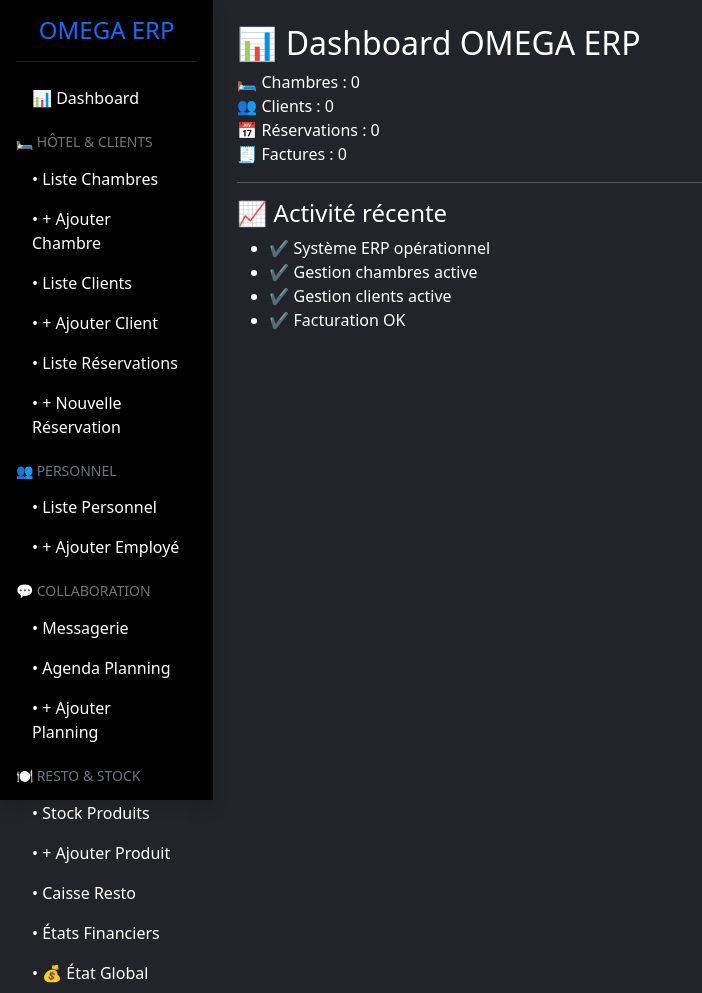
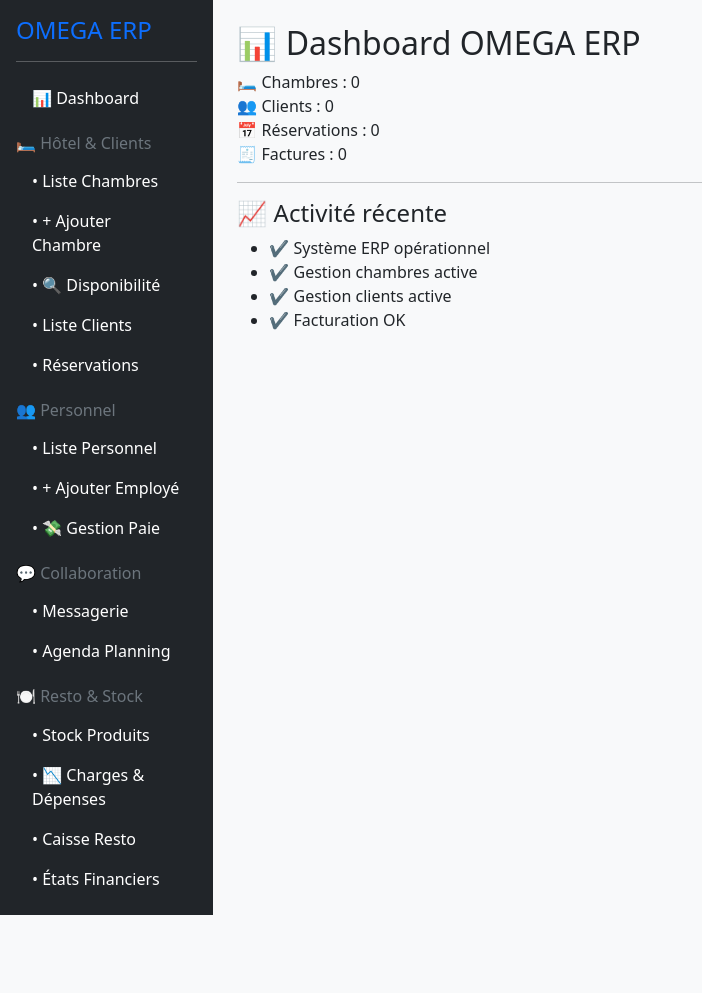
Before and after one commit to siby2411/omega_hotel_erp, a PHP site: page / in a window 1280 px wide. Shown: the whole page, without its empty margins (0-702 px from the left). After the commit the page ends 915 px from the top, so only its background shows below. Run offline with PHP 8.4, Linux system fonts and the light colour scheme; data that the repository does not hold is empty.

Commit message:
Initial commit - OMEGA ERP - Messagerie et Resto modules

```diff
--- a/app/Controllers/PersonnelController.php
+++ b/app/Controllers/PersonnelController.php
@@ -11,4 +11,22 @@ class PersonnelController extends BaseController {
     public function personnel_create() {
         return $this->view('hotel/personnel_create');
     }
+
+    // Nouvelle méthode pour enregistrer l'employé
+    public function personnel_store() {
+        if ($_SERVER['REQUEST_METHOD'] === 'POST') {
+            $sql = "INSERT INTO personnel (nom, prenom, poste) VALUES (?, ?, ?)";
+            $stmt = $this->db()->prepare($sql);
+
+            // Le code_employe sera généré automatiquement par le TRIGGER
+            $stmt->execute([
+                $_POST['nom'],
+                $_POST['prenom'],
+                $_POST['poste']
+            ]);
+
+            header('Location: ?url=personnel_index');
+            exit;
+        }
+    }
 }
--- a/resources/views/hotel/personnel_create.php
+++ b/resources/views/hotel/personnel_create.php
@@ -1,8 +1,7 @@
 <div class="card bg-dark text-white p-4">
     <h3>➕ Ajouter un Employé</h3>
     <form action="?url=personnel_store" method="POST">
-        <div class="mb-3"><label>Code Employé</label><input type="text" name="code" class="form-control" required></div>
-        <div class="mb-3"><label>Nom</label><input type="text" name="nom" class="form-control" required></div>
+         <div class="mb-3"><label>Nom</label><input type="text" name="nom" class="form-control" required></div>
         <div class="mb-3"><label>Prénom</label><input type="text" name="prenom" class="form-control" required></div>
         <div class="mb-3"><label>Poste</label><input type="text" name="poste" class="form-control" required></div>
         <button type="submit" class="btn btn-primary">Enregistrer</button>
--- a/resources/views/layouts/app.php
+++ b/resources/views/layouts/app.php
@@ -2,49 +2,44 @@
 <html lang="fr">
 <head>
     <meta charset="UTF-8">
-    <title>OMEGA INFORMATIQUE Consulting  ERP - Gestion Hoteliere </title>
+    <title>OMEGA ERP</title>
     <link href="https://cdn.jsdelivr.net/npm/bootstrap@5.3.0/dist/css/bootstrap.min.css" rel="stylesheet">
-    <style>
-        .nav-link { transition: 0.3s; }
-        .nav-link:hover { color: #0d6efd !important; padding-left: 15px; }
-    </style>
 </head>
-<body class="bg-dark text-white">
+<body class="bg-light">
     <div class="container-fluid">
         <div class="row">
-            <nav class="col-md-2 bg-black vh-100 p-3 shadow">
-                <h4 class="text-primary text-center">OMEGA ERP</h4>
-                <hr class="text-secondary">
+            <nav class="col-md-3 col-lg-2 bg-dark text-white p-3 min-vh-100">
+                <h4 class="text-primary">OMEGA ERP</h4>
+                <hr>
                 <ul class="nav flex-column">
-                    <li class="nav-item"><a href="?url=dashboard" class="nav-link text-white">📊 Dashboard</a></li>
+                    <li class="nav-item"><a class="nav-link text-white" href="?url=dashboard">📊 Dashboard</a></li>
 
-                    <h6 class="text-secondary mt-3 text-uppercase small">🛏️ Hôtel & Clients</h6>
-                    <li class="nav-item"><a href="?url=chambres" class="nav-link text-white small">• Liste Chambres</a></li>
-                    <li class="nav-item"><a href="?url=chambres_create" class="nav-link text-white small">• + Ajouter Chambre</a></li>
-                    <li class="nav-item"><a href="?url=clients" class="nav-link text-white small">• Liste Clients</a></li>
-                    <li class="nav-item"><a href="?url=clients_create" class="nav-link text-white small">• + Ajouter Client</a></li>
-                    <li class="nav-item"><a href="?url=reservations" class="nav-link text-white small">• Liste Réservations</a></li>
-                    <li class="nav-item"><a href="?url=reservations_create" class="nav-link text-white small">• + Nouvelle Réservation</a></li>
+                    <h6 class="text-secondary mt-3">🛏️ Hôtel & Clients</h6>
+                    <li class="nav-item"><a class="nav-link text-white" href="?url=chambres">• Liste Chambres</a></li>
+                    <li class="nav-item"><a class="nav-link text-white" href="?url=chambres_create">• + Ajouter Chambre</a></li>
+                    <li class="nav-item"><a class="nav-link text-white" href="?url=disponibilite">• 🔍 Disponibilité</a></li>
+                    <li class="nav-item"><a class="nav-link text-white" href="?url=clients">• Liste Clients</a></li>
+                    <li class="nav-item"><a class="nav-link text-white" href="?url=reservations">• Réservations</a></li>
 
-                    <h6 class="text-secondary mt-3 text-uppercase small">👥 Personnel</h6>
-                    <li class="nav-item"><a href="?url=personnel_index" class="nav-link text-white small">• Liste Personnel</a></li>
-                    <li class="nav-item"><a href="?url=personnel_create" class="nav-link text-white small">• + Ajouter Employé</a></li>
+                    <h6 class="text-secondary mt-3">👥 Personnel</h6>
+                    <li class="nav-item"><a class="nav-link text-white" href="?url=personnel_index">• Liste Personnel</a></li>
+                    <li class="nav-item"><a class="nav-link text-white" href="?url=personnel_create">• + Ajouter Employé</a></li>
+                    <li class="nav-item"><a class="nav-link text-white" href="?url=paie">• 💸 Gestion Paie</a></li>
 
-                    <h6 class="text-secondary mt-3 text-uppercase small">💬 Collaboration</h6>
-                    <li class="nav-item"><a href="?url=collab_index" class="nav-link text-white small">• Messagerie</a></li>
-                    <li class="nav-item"><a href="?url=collab_planning" class="nav-link text-white small">• Agenda Planning</a></li>
-                    <li class="nav-item"><a href="?url=collab_create_planning" class="nav-link text-white small">• + Ajouter Planning</a></li>
+                    <h6 class="text-secondary mt-3">💬 Collaboration</h6>
+                    <li class="nav-item"><a class="nav-link text-white" href="?url=collab_index">• Messagerie</a></li>
+                    <li class="nav-item"><a class="nav-link text-white" href="?url=collab_planning">• Agenda Planning</a></li>
 
-                    <h6 class="text-secondary mt-3 text-uppercase small">🍽️ Resto & Stock</h6>
-                    <li class="nav-item"><a href="?url=resto_index" class="nav-link text-white small">• Stock Produits</a></li>
-                    <li class="nav-item"><a href="?url=resto_produits_create" class="nav-link text-white small">• + Ajouter Produit</a></li>
-                    <li class="nav-item"><a href="?url=collab_gestion_caisse" class="nav-link text-white small">• Caisse Resto</a></li>
-                    <li class="nav-item"><a href="?url=resto_etats_financiers" class="nav-link text-white small">• États Financiers</a></li>
-                    <li class="nav-item"><a href="?url=finance_global" class="nav-link text-white small">• 💰 État Global</a></li>
+                    <h6 class="text-secondary mt-3">🍽️ Resto & Stock</h6>
+                    <li class="nav-item"><a class="nav-link text-white" href="?url=resto_index">• Stock Produits</a></li>
+                    <li class="nav-item"><a class="nav-link text-white" href="?url=charges">• 📉 Charges & Dépenses</a></li>
+                    <li class="nav-item"><a class="nav-link text-white" href="?url=resto_commandes">• Caisse Resto</a></li>
+                    <li class="nav-item"><a class="nav-link text-white" href="?url=resto_etats_financiers">• États Financiers</a></li>
                 </ul>
             </nav>
-            <main class="col-md-10 p-4">
-                <?= $content ?? '' ?>
+
+            <main class="col-md-9 col-lg-10 p-4">
+                <?php echo $content; ?>
             </main>
         </div>
     </div>
```
